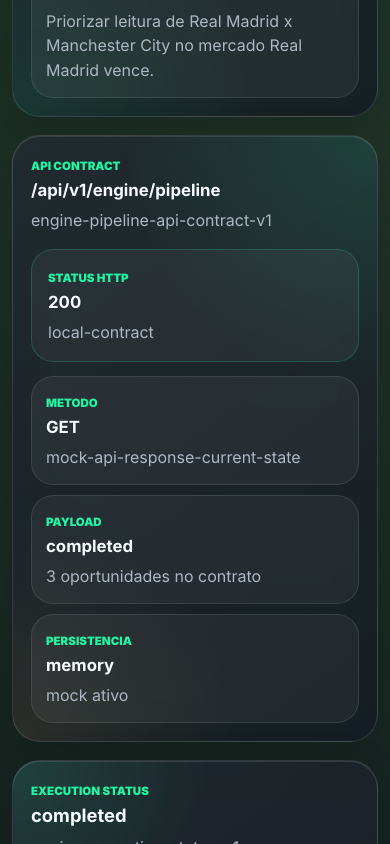
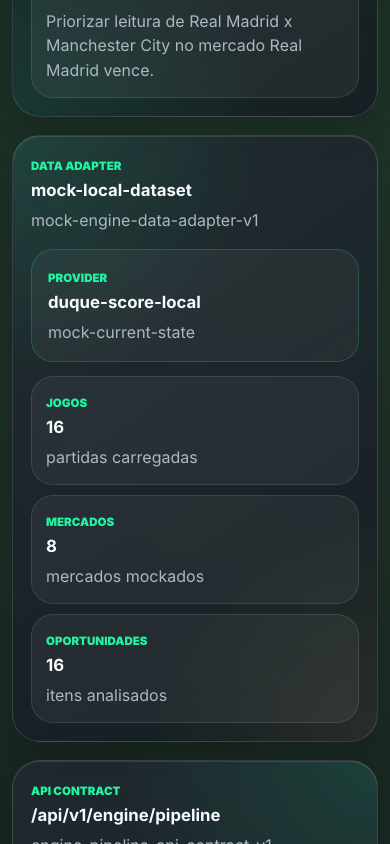
Before and after one commit to duqueroleta/DuqueSports-Codex, a React (Vite) app: page /dados in a window 390 px wide. Shown: the part 1200-2044 px from the top of the page. Built offline with nearby package versions, Linux system fonts and the light colour scheme.

Commit message:
Add engine data adapter layer

```diff
--- a/src/engine/api/EnginePipelineApiContract.js
+++ b/src/engine/api/EnginePipelineApiContract.js
@@ -22,6 +22,7 @@ function createEnginePipelineApiResponse(engineExecution) {
         health: engineExecution.auditLog.health,
         totalEvents: engineExecution.auditLog.totalEvents,
       },
+      dataSource: engineExecution.dataSource,
     },
     meta: {
       mock: true,
--- a/src/engine/core/contracts.js
+++ b/src/engine/core/contracts.js
@@ -41,6 +41,6 @@
  * @property {string[]} explanation
  */
 
-const ENGINE_VERSION = 'duque-score-engine-v1.phase-23';
+const ENGINE_VERSION = 'duque-score-engine-v1.phase-24';
 
 export { ENGINE_VERSION };
--- /dev/null
+++ b/src/engine/data-source/MockEngineDataAdapter.js
@@ -0,0 +1,26 @@
+import { markets } from '../../data/markets.js';
+import { matches } from '../../data/matches.js';
+import { runBatchAnalysis } from '../batch/BatchAnalysisService.js';
+
+const MOCK_ENGINE_DATA_ADAPTER_MODEL = 'mock-engine-data-adapter-v1';
+
+function createMockEngineDataAdapter() {
+  const batchAnalysis = runBatchAnalysis(matches);
+
+  return {
+    model: MOCK_ENGINE_DATA_ADAPTER_MODEL,
+    source: 'mock-local-dataset',
+    freshness: 'mock-current-state',
+    provider: 'duque-score-local',
+    matches,
+    markets,
+    batchAnalysis,
+    totals: {
+      matches: matches.length,
+      markets: markets.length,
+      opportunities: batchAnalysis.opportunities.length,
+    },
+  };
+}
+
+export { MOCK_ENGINE_DATA_ADAPTER_MODEL, createMockEngineDataAdapter };
--- a/src/engine/pipeline/EngineExecutionPipeline.js
+++ b/src/engine/pipeline/EngineExecutionPipeline.js
@@ -14,7 +14,7 @@ import { createEnginePipelineApiResponse } from '../api/EnginePipelineApiContrac
 import { runEngineExecutiveReportService } from './EngineExecutiveReportService.js';
 import { resolveExecutionStatus } from './EngineExecutionStatusService.js';
 
-function runEngineExecutionPipeline({ matches, markets, batchAnalysis }) {
+function runEngineExecutionPipeline({ matches, markets, batchAnalysis, dataSource = null }) {
   const executiveDashboard = runExecutiveDashboardService({ matches, markets, batchAnalysis });
   const engineSnapshot = runEngineSnapshotService({ matches, markets, batchAnalysis, executiveDashboard });
   const persistedSnapshot = saveEngineSnapshot(engineSnapshot);
@@ -36,6 +36,7 @@ function runEngineExecutionPipeline({ matches, markets, batchAnalysis }) {
     status: executionStatus.status,
     executionStatus,
     executiveReport,
+    dataSource,
     batchAnalysis,
     executiveDashboard,
     engineSnapshot,
--- a/src/pages/DataPage.jsx
+++ b/src/pages/DataPage.jsx
@@ -1,10 +1,8 @@
 import DataSourceCard from '../components/data/DataSourceCard.jsx';
 import { useSearch } from '../context/SearchContext.jsx';
-import { markets } from '../data/markets.js';
-import { matches } from '../data/matches.js';
 import { runEngineExecutionPipeline } from '../engine/pipeline/EngineExecutionPipeline.js';
 import { useAsyncData } from '../hooks/useAsyncData.js';
-import { getBatchAnalysis } from '../services/batchAnalysisService.js';
+import { getEngineDataSource } from '../services/engineDataService.js';
 import '../styles/page-data.css';
 import { itemMatchesSearch } from '../utils/search.js';
 
@@ -45,9 +43,20 @@ const sources = [
 
 function DataPage() {
   const { searchTerm } = useSearch();
-  const { data: batchAnalysis } = useAsyncData(getBatchAnalysis, [], null);
-  const engineExecution = batchAnalysis
-    ? runEngineExecutionPipeline({ matches, markets, batchAnalysis })
+  const { data: engineDataSource } = useAsyncData(getEngineDataSource, [], null);
+  const engineExecution = engineDataSource
+    ? runEngineExecutionPipeline({
+      matches: engineDataSource.matches,
+      markets: engineDataSource.markets,
+      batchAnalysis: engineDataSource.batchAnalysis,
+      dataSource: {
+        model: engineDataSource.model,
+        source: engineDataSource.source,
+        freshness: engineDataSource.freshness,
+        provider: engineDataSource.provider,
+        totals: engineDataSource.totals,
+      },
+    })
     : null;
   const executiveDashboard = engineExecution?.executiveDashboard ?? null;
   const engineSnapshot = engineExecution?.engineSnapshot ?? null;
@@ -60,6 +69,7 @@ function DataPage() {
   const executionStatus = engineExecution?.executionStatus ?? null;
   const executiveReport = engineExecution?.executiveReport ?? null;
   const apiResponse = engineExecution?.apiResponse ?? null;
+  const dataSource = engineExecution?.dataSource ?? null;
   const filteredSources = sources.filter((source) => itemMatchesSearch(source, searchTerm));
 
   return (
@@ -111,6 +121,41 @@ function DataPage() {
               <span>Recomendacao</span>
               <strong>{executiveReport.highlights.topOpportunity?.market ?? 'Aguardar'}</strong>
               <p>{executiveReport.recommendation}</p>
+            </article>
+          </div>
+        </section>
+      ) : null}
+
+      {dataSource ? (
+        <section className="engine-data-adapter-panel" aria-label="Adapter de dados do engine">
+          <div className="engine-data-adapter-header">
+            <div>
+              <span>Data Adapter</span>
+              <strong>{dataSource.source}</strong>
+              <p>{dataSource.model}</p>
+            </div>
+            <aside>
+              <span>Provider</span>
+              <strong>{dataSource.provider}</strong>
+              <p>{dataSource.freshness}</p>
+            </aside>
+          </div>
+
+          <div className="engine-data-adapter-grid">
+            <article>
+              <span>Jogos</span>
+              <strong>{dataSource.totals.matches}</strong>
+              <p>partidas carregadas</p>
+            </article>
+            <article>
+              <span>Mercados</span>
+              <strong>{dataSource.totals.markets}</strong>
+              <p>mercados mockados</p>
+            </article>
+            <article>
+              <span>Oportunidades</span>
+              <strong>{dataSource.totals.opportunities}</strong>
+              <p>itens analisados</p>
             </article>
           </div>
         </section>
--- /dev/null
+++ b/src/services/engineDataService.js
@@ -0,0 +1,8 @@
+import { createMockEngineDataAdapter } from '../engine/data-source/MockEngineDataAdapter.js';
+import { mockRequest } from './mockApi.js';
+
+function getEngineDataSource() {
+  return mockRequest('engine-data-source', createMockEngineDataAdapter());
+}
+
+export { getEngineDataSource };
--- a/src/styles/page-data.css
+++ b/src/styles/page-data.css
@@ -21,7 +21,8 @@
 .engine-audit-panel,
 .engine-status-panel,
 .engine-report-panel,
-.engine-api-panel {
+.engine-api-panel,
+.engine-data-adapter-panel {
   border: 1px solid var(--color-line);
   border-radius: var(--radius-xl);
   background:
@@ -266,6 +267,70 @@
 }
 
 .engine-api-grid article {
+  min-width: 0;
+  padding: 14px;
+  border: 1px solid rgba(255, 255, 255, 0.1);
+  border-radius: var(--radius-lg);
+  background: rgba(255, 255, 255, 0.05);
+}
+
+.engine-data-adapter-panel {
+  width: min(1240px, 100%);
+  margin: 18px auto 0;
+  padding: 18px;
+  border-radius: var(--radius-xl);
+  background:
+    radial-gradient(circle at top left, rgba(32, 246, 164, 0.12), transparent 36%),
+    radial-gradient(circle at bottom right, rgba(217, 180, 91, 0.1), transparent 32%),
+    linear-gradient(145deg, rgba(255, 255, 255, 0.075), rgba(255, 255, 255, 0.025)),
+    rgba(12, 18, 28, 0.72);
+}
+
+.engine-data-adapter-header {
+  display: grid;
+  grid-template-columns: minmax(0, 1fr) minmax(220px, 300px);
+  gap: 16px;
+  align-items: stretch;
+  margin-bottom: 14px;
+}
+
+.engine-data-adapter-header aside {
+  min-width: 0;
+  padding: 16px;
+  border: 1px solid rgba(32, 246, 164, 0.2);
+  border-radius: var(--radius-lg);
+  background: rgba(255, 255, 255, 0.045);
+}
+
+.engine-data-adapter-panel span {
+  color: var(--color-neon);
+  font-size: 0.72rem;
+  font-weight: 950;
+  text-transform: uppercase;
+}
+
+.engine-data-adapter-panel strong {
+  display: block;
+  margin-top: 8px;
+  color: var(--color-white);
+  font-size: clamp(1.05rem, 1.9vw, 1.45rem);
+  line-height: 1.08;
+  overflow-wrap: anywhere;
+}
+
+.engine-data-adapter-panel p {
+  margin: 8px 0 0;
+  color: #aeb8c5;
+  line-height: 1.55;
+}
+
+.engine-data-adapter-grid {
+  display: grid;
+  grid-template-columns: repeat(3, minmax(0, 1fr));
+  gap: 10px;
+}
+
+.engine-data-adapter-grid article {
   min-width: 0;
   padding: 14px;
   border: 1px solid rgba(255, 255, 255, 0.1);
@@ -610,7 +675,9 @@
   .engine-report-header,
   .engine-report-grid,
   .engine-api-header,
-  .engine-api-grid {
+  .engine-api-grid,
+  .engine-data-adapter-header,
+  .engine-data-adapter-grid {
     grid-template-columns: 1fr;
   }
 }
```
Also changed, not shown: 2 other files (tests, documents, lock files or other folders).
